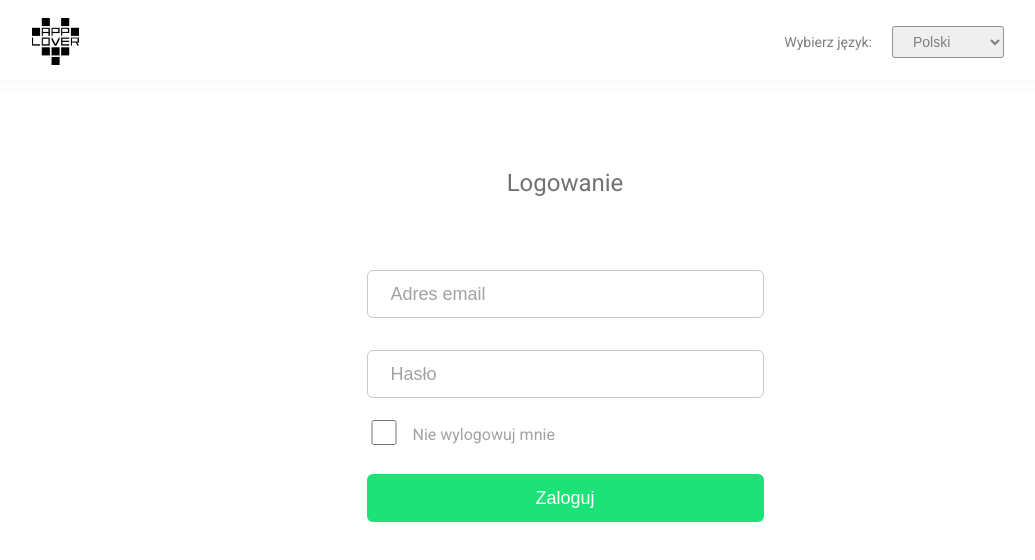
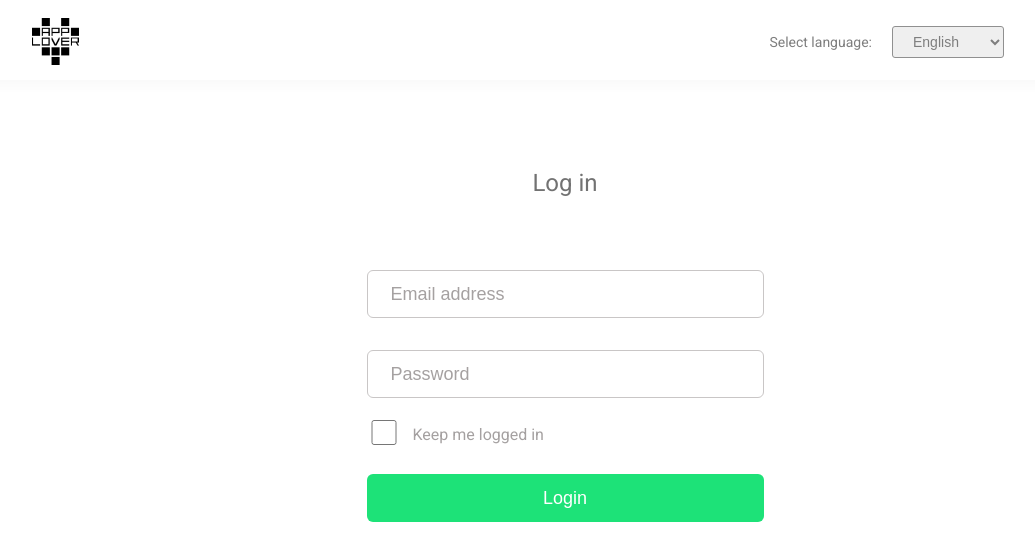
Before and after one commit to sylvestertarnowski/custom-tailored-doors, a React (Create React App) app: page / in a window 1280 px wide. Shown: the top 560 px of the page, without its empty margins (75-1110 px from the left). Built offline with nearby package versions, Linux system fonts and the light colour scheme.

Commit message:
language change is now controlled, properly changes language

```diff
--- a/src/components/Context.tsx
+++ b/src/components/Context.tsx
@@ -32,6 +32,19 @@ class MyProvider extends React.Component<any, any> {
         },
     }
 
+    componentDidMount = () => {
+        let lang = window.navigator.language.substr(0, 2);
+        if (lang === "pl") {
+            this.setState({
+                lang: 'pl',
+            })
+        } else {
+            this.setState({
+                lang: 'en',
+            })
+        }
+    }
+
     render() {
         return (
             <MyContext.Provider value={{
--- a/src/components/Header.tsx
+++ b/src/components/Header.tsx
@@ -4,6 +4,16 @@ import '../css/Header.css';
 import { MyContext } from './Context';
 
 class Header extends React.Component {
+    static contextType = MyContext;
+    readonly state = {
+        lang: 'en',
+    }
+
+    handleChange = (e: any) => {
+        this.setState({
+            lang: e.target.value,
+        }, this.context[e.target.value])
+    }
 
     render() {
         return (
@@ -13,7 +23,7 @@ class Header extends React.Component {
                     <MyContext.Consumer>
                         {(context) => {
                             const header = context.state[context.state.lang].header;
-                            const nextLang = context.state.lang === "en" ? "pl" : "en";
+
                             return (
                                 <div className="select">
                                     <label htmlFor="lang">
@@ -22,8 +32,8 @@ class Header extends React.Component {
                                     <select
                                         id="lang"
                                         name="lang"
-                                        value={context.state.lang}
-                                        onChange={context[nextLang]}
+                                        value={this.state.lang}
+                                        onChange={this.handleChange}
                                     >
                                         <option value="en">English</option>
                                         <option value="pl">Polski</option>
```
